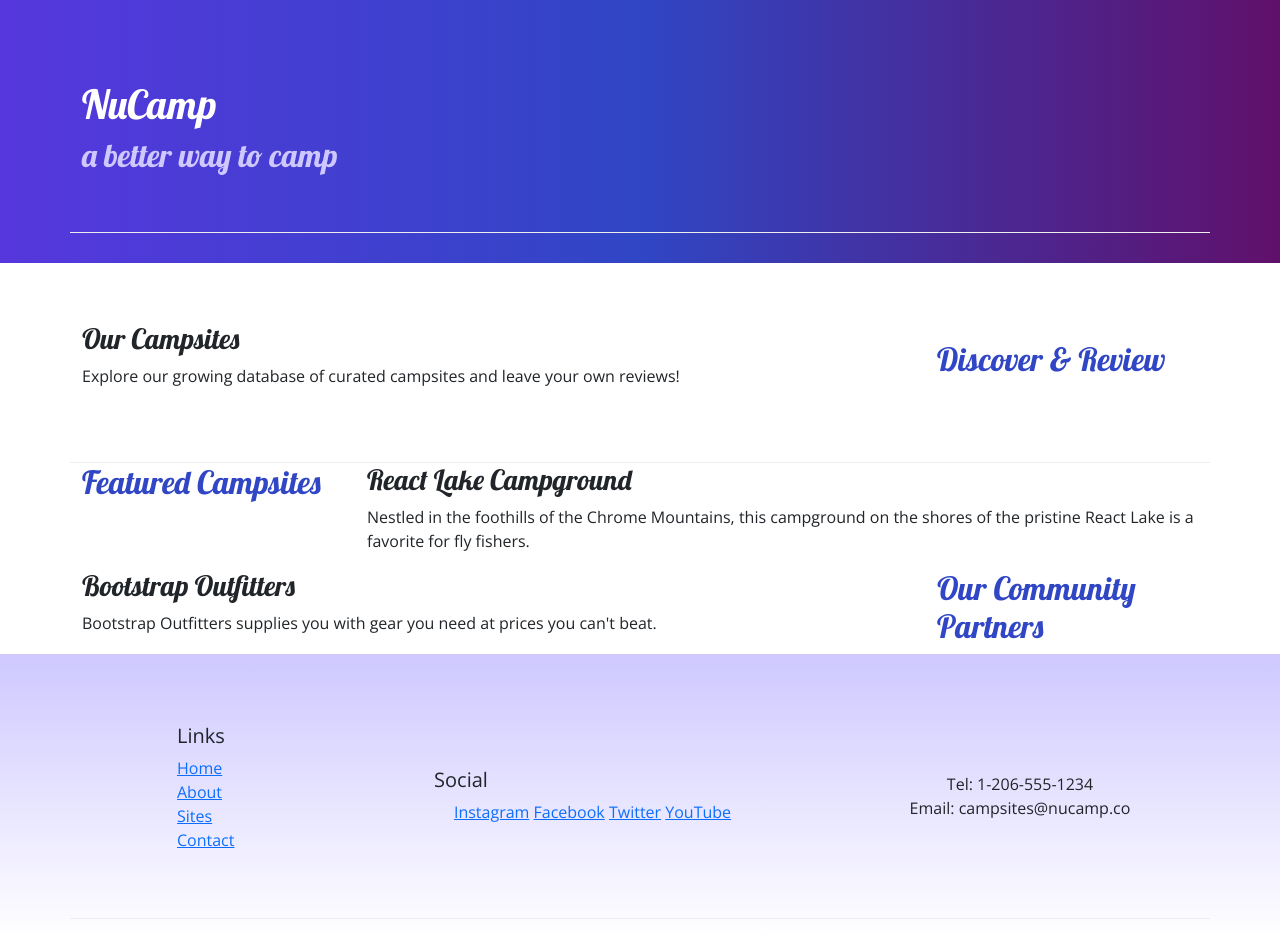
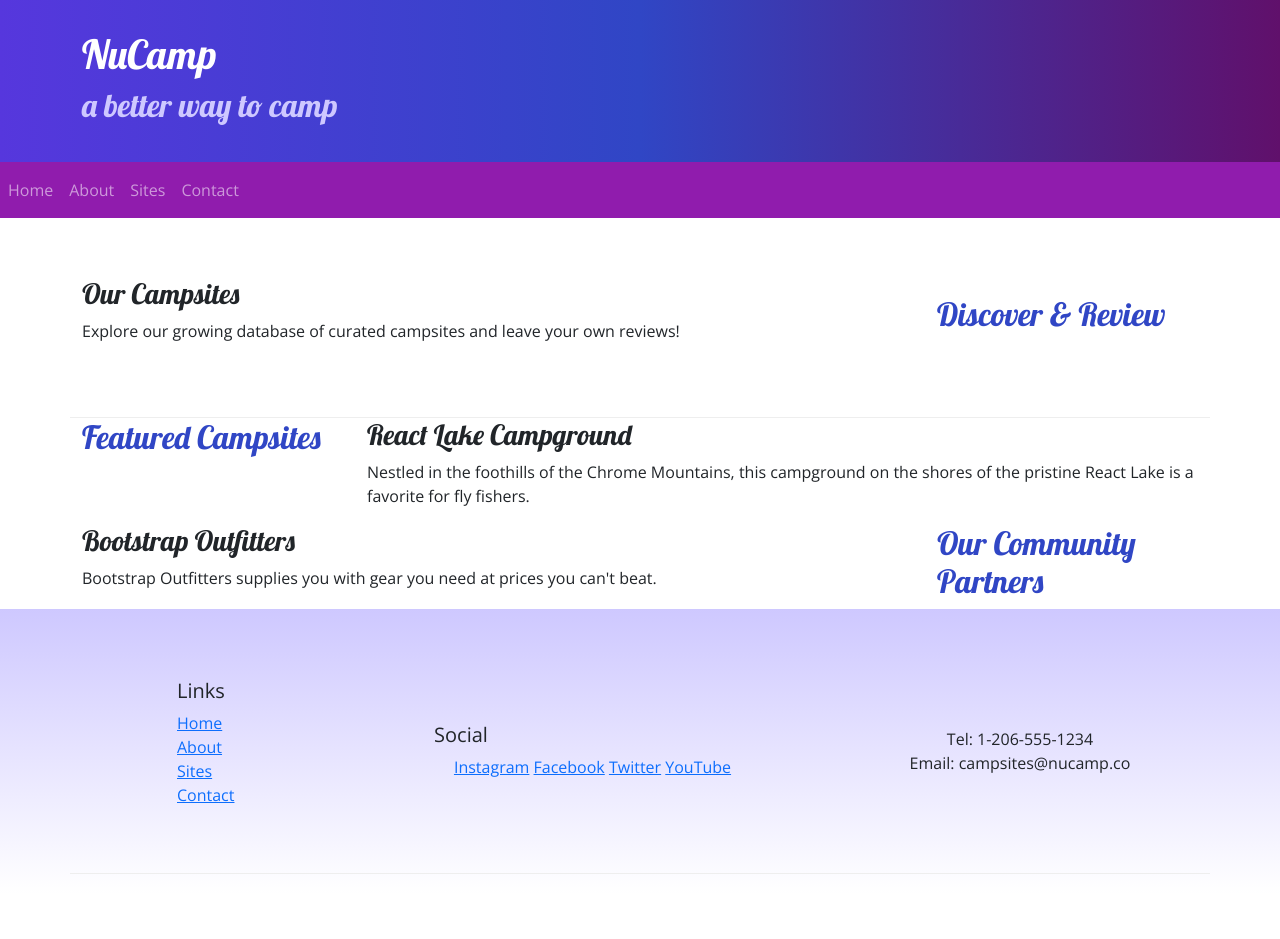
Before and after one commit to redmejia/nucampsite, a website: page index.html in a window 1280 px wide. After the commit the page ends 894 px from the top, so only its background shows below. Drawn offline with nearby package versions, Linux system fonts and the light colour scheme.

Commit message:
navigation

```diff
--- a/css/styles.css
+++ b/css/styles.css
@@ -30,3 +30,7 @@ footer {
     border-bottom: 1px ridge;
     min-height: 200px;
 }
+
+.navbar {
+    background-color: #901CAD;
+}
--- a/index.html
+++ b/index.html
@@ -23,7 +23,7 @@
 <body>
 	<header class="jumbotron jumbotron-fluid">
 		<div class="container">
-			<div class="row row-content align-items-center">
+			<div class="row align-items-center">
 				<div class="col">
 					<h1>NuCamp</h1>
 					<h2>a better way to camp</h2>
@@ -31,6 +31,16 @@
 			</div>
 		</div>
 	</header>
+
+	<nav class="navbar navbar-expand-sm navbar-dark sticky-top">
+        <ul class="navbar-nav">
+            <li class="nav-item active"><a class="nav-link" href="#">Home</a></li>
+            <li class="nav-item"><a class="nav-link" href="aboutus.html">About</a></li>
+            <li class="nav-item"><a class="nav-link" href="#">Sites</a></li>
+            <li class="nav-item"><a class="nav-link" href="#">Contact</a></li>
+        </ul>
+    </nav>
+
 	<div class="container">
 		<div class="row row-content align-items-center">
 			<div class="col-sm-4 order-sm-last col-md-3">
```
Also changed, not shown: aboutus.html (+1 -0 lines).
